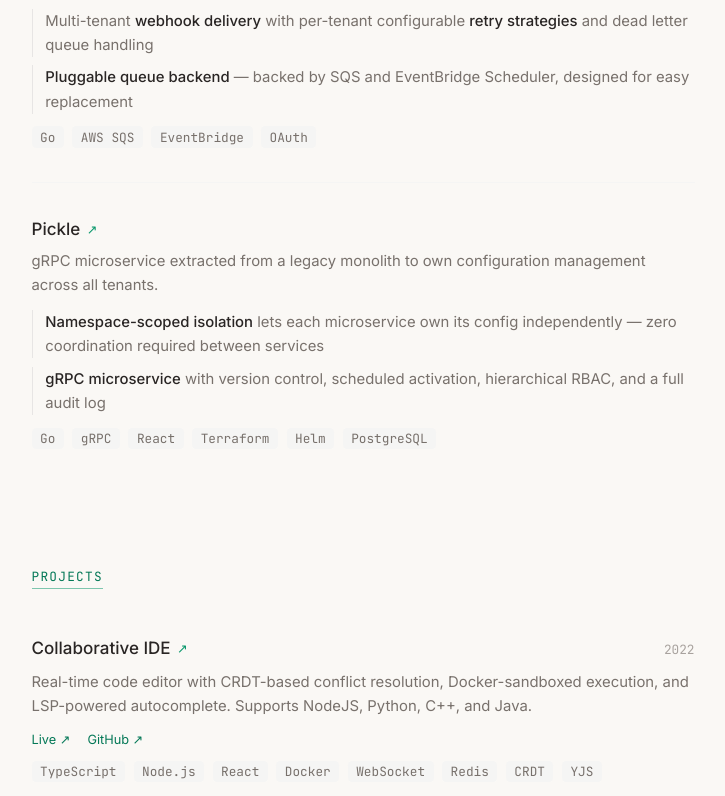
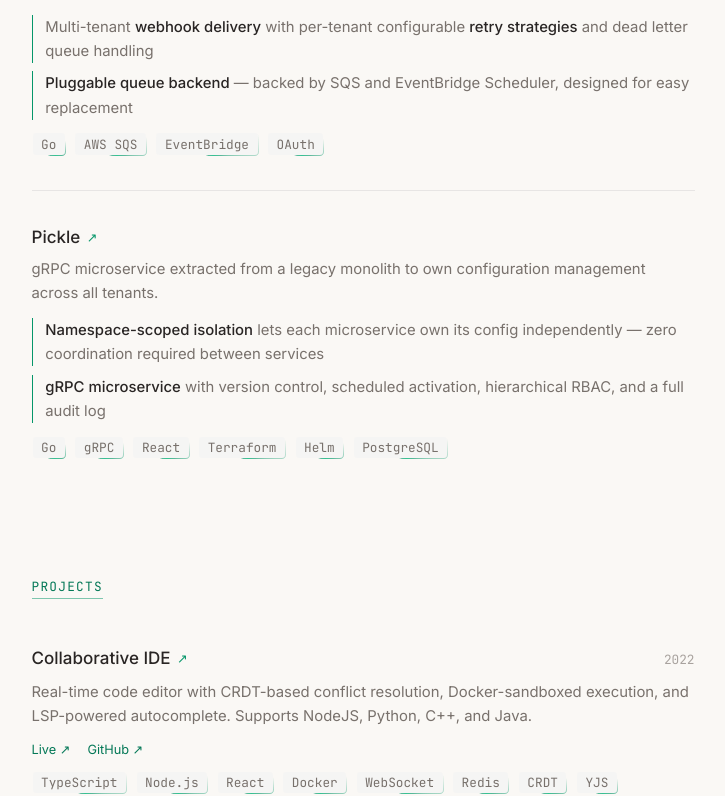
Before and after one commit to Kshitiz1403/Portfolio, a Next.js app: page / in a window 1280 px wide. Shown: the part 1610-2406 px from the top of the page, without its empty margins (277-1002 px from the left). Built offline with nearby package versions, Linux system fonts and the light colour scheme.

Commit message:
feat: add animated border to skill pills and refine UI colors

```diff
--- a/app/globals.css
+++ b/app/globals.css
@@ -1,6 +1,16 @@
 @tailwind base;
 @tailwind components;
 @tailwind utilities;
+
+@property --border-angle {
+  syntax: '<angle>';
+  inherits: false;
+  initial-value: 0deg;
+}
+
+@keyframes border-spin {
+  to { --border-angle: 360deg; }
+}
 
 @layer base {
   html {
@@ -122,6 +132,21 @@
     background: rgb(52 211 153 / 0.4);
   }
 
+  /* Skill pill animated border */
+  .skill-pill {
+    border: 1px solid transparent;
+    background:
+      linear-gradient(#f5f5f4, #f5f5f4) padding-box,
+      conic-gradient(from var(--border-angle), transparent 70%, rgb(5 150 105 / 0.65) 84%, rgb(16 185 129 / 0.85) 90%, rgb(5 150 105 / 0.65) 96%, transparent 100%) border-box;
+    animation: border-spin 4s linear infinite;
+  }
+
+  .dark .skill-pill {
+    background:
+      linear-gradient(#18181b, #18181b) padding-box,
+      conic-gradient(from var(--border-angle), transparent 70%, rgb(52 211 153 / 0.4) 84%, rgb(110 231 183 / 0.6) 90%, rgb(52 211 153 / 0.4) 96%, transparent 100%) border-box;
+  }
+
   /* Reduced motion */
   @media (prefers-reduced-motion: reduce) {
     .fade-in-up {
@@ -138,5 +163,16 @@
     .animate-gradient-shift {
       animation: none;
     }
+
+    .skill-pill {
+      animation: none;
+      background: #f5f5f4;
+      border-color: rgb(5 150 105 / 0.2);
+    }
+
+    .dark .skill-pill {
+      background: #18181b;
+      border-color: rgb(52 211 153 / 0.15);
+    }
   }
 }
--- a/app/page.tsx
+++ b/app/page.tsx
@@ -169,7 +169,7 @@ export default function Home() {
                 </span>
               </div>
             </FadeIn>
-            <div className="divide-y divide-stone-100 dark:divide-zinc-900 mt-6">
+            <div className="divide-y divide-stone-200 dark:divide-zinc-800 mt-6">
               {job.projects.map((project, i) => (
                 <FadeIn key={project.name} delay={i * 80}>
                   <div className="relative py-8 px-6 -mx-6 rounded-lg hover:bg-stone-50 dark:hover:bg-zinc-900/50 hover:-translate-y-0.5 transition-all duration-200">
@@ -183,7 +183,7 @@ export default function Home() {
                     <p className="text-sm text-stone-500 dark:text-zinc-600 leading-relaxed mb-3">{project.description}</p>
                     <ul className="space-y-2 mb-3">
                       {project.highlights.map((point, j) => (
-                        <li key={j} className="text-sm text-stone-500 dark:text-zinc-600 leading-relaxed border-l border-stone-200 dark:border-zinc-800 pl-3">
+                        <li key={j} className="text-sm text-stone-500 dark:text-zinc-600 leading-relaxed border-l border-emerald-600 dark:border-zinc-700 pl-3">
                           {boldify(point)}
                         </li>
                       ))}
@@ -192,7 +192,7 @@ export default function Home() {
                       {project.tech.map((t) => (
                         <span
                           key={t}
-                          className="text-xs font-mono text-stone-500 dark:text-zinc-600 bg-stone-100 dark:bg-zinc-900 px-2 py-0.5 rounded ring-1 ring-transparent hover:ring-emerald-500/40 dark:hover:ring-emerald-400/30 hover:scale-105 hover:text-stone-700 dark:hover:text-zinc-400 transition-all duration-150 cursor-default select-none"
+                          className="skill-pill text-xs font-mono text-stone-500 dark:text-zinc-600 px-2 py-0.5 rounded hover:scale-105 hover:text-stone-700 dark:hover:text-zinc-400 transition-all duration-150 cursor-default select-none"
                         >
                           {t}
                         </span>
@@ -245,7 +245,7 @@ export default function Home() {
                   {project.tech.map((t) => (
                     <span
                       key={t}
-                      className="text-xs font-mono text-stone-500 dark:text-zinc-600 bg-stone-100 dark:bg-zinc-900 px-2 py-0.5 rounded ring-1 ring-transparent hover:ring-emerald-500/40 dark:hover:ring-emerald-400/30 hover:scale-105 hover:text-stone-700 dark:hover:text-zinc-400 transition-all duration-150 cursor-default select-none"
+                      className="skill-pill text-xs font-mono text-stone-500 dark:text-zinc-600 px-2 py-0.5 rounded hover:scale-105 hover:text-stone-700 dark:hover:text-zinc-400 transition-all duration-150 cursor-default select-none"
                     >
                       {t}
                     </span>
@@ -262,7 +262,7 @@ export default function Home() {
         <h2 className="text-xs font-mono text-emerald-700 dark:text-emerald-400 uppercase tracking-widest mb-8">
           <FadeIn as="span" className="heading-reveal">Skills</FadeIn>
         </h2>
-        <div className="space-y-3">
+        <div className="space-y-4">
           {Object.entries(skills).map(([category, items], i) => (
             <FadeIn key={category} delay={i * 60}>
               <div className="flex gap-6">
```
